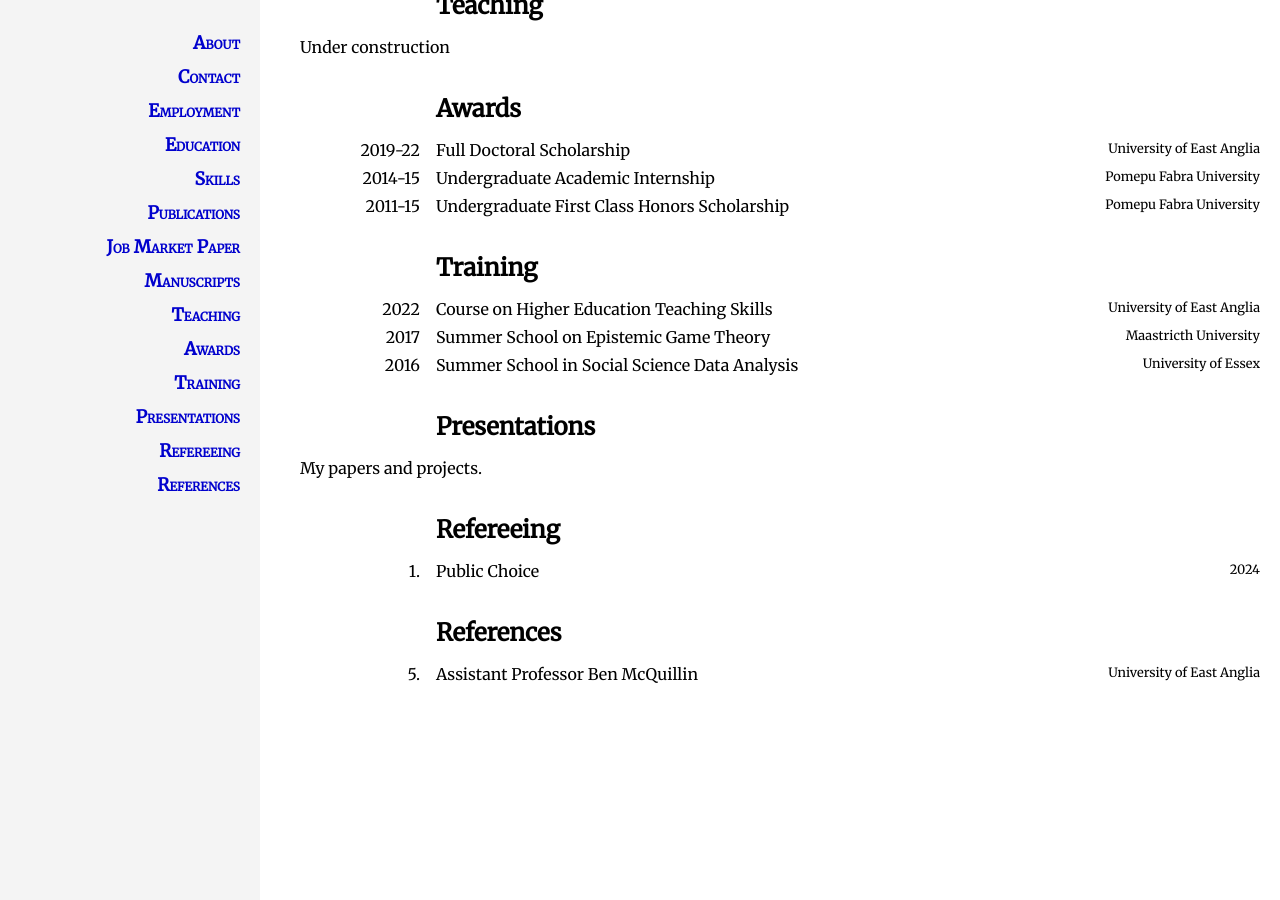
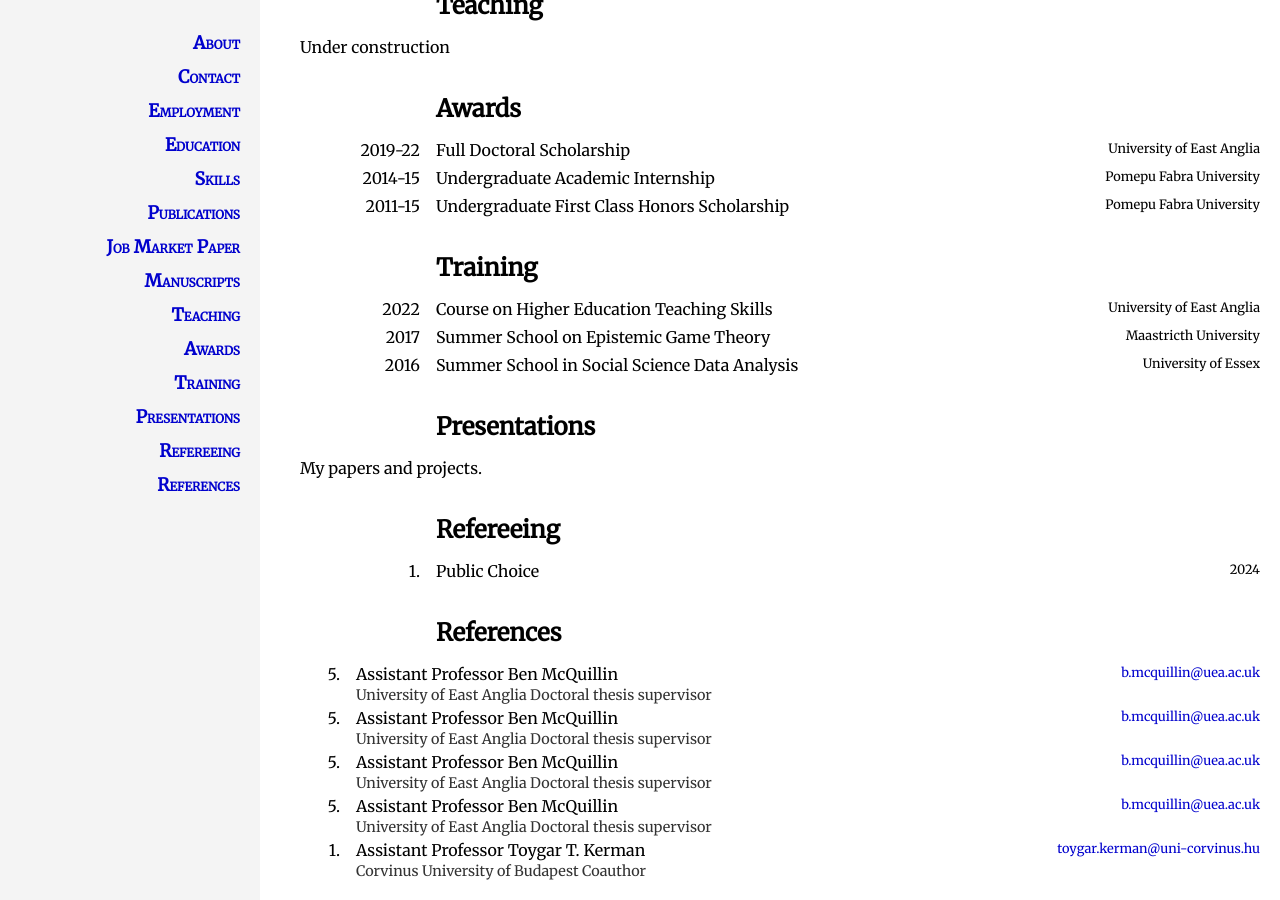
Before and after one commit to HectorHermidaRivera/hectorhermidarivera.github.io, a Jekyll site: the page built from index.md, in a window 1280 px wide and 900 px high, scrolled down 1503 px. Built offline with Jekyll 4.4.1, drawn with Linux system fonts in a browser that asks for light colours; before the commit the page ends 2207 px from its top, so only the background shows below that.

Commit message:
Update index.md

```diff
--- a/index.md
+++ b/index.md
@@ -187,12 +187,59 @@ My papers and projects.
 ## References
 <a id="references"></a>
 
-<div class="two-column">
+<div class="two-column-2rows">
   <div class="label">5.</div>
   <div class="value">
     <div class="fill-line">
       <span>Assistant Professor Ben McQuillin</span>
-      <span>University of East Anglia</span>
+      <span><a href="mailto:b.mcquillin@uea.ac.uk">b.mcquillin@uea.ac.uk</a></span>
+    </div>
+    <div class="second-row">
+      University of East Anglia Doctoral thesis supervisor
+    </div>
+  </div>
+
+  <div class="label">5.</div>
+  <div class="value">
+    <div class="fill-line">
+      <span>Assistant Professor Ben McQuillin</span>
+      <span><a href="mailto:b.mcquillin@uea.ac.uk">b.mcquillin@uea.ac.uk</a></span>
+    </div>
+    <div class="second-row">
+      University of East Anglia Doctoral thesis supervisor
+    </div>
+  </div>
+
+  <div class="label">5.</div>
+  <div class="value">
+    <div class="fill-line">
+      <span>Assistant Professor Ben McQuillin</span>
+      <span><a href="mailto:b.mcquillin@uea.ac.uk">b.mcquillin@uea.ac.uk</a></span>
+    </div>
+    <div class="second-row">
+      University of East Anglia Doctoral thesis supervisor
+    </div>
+  </div>
+
+  <div class="label">5.</div>
+  <div class="value">
+    <div class="fill-line">
+      <span>Assistant Professor Ben McQuillin</span>
+      <span><a href="mailto:b.mcquillin@uea.ac.uk">b.mcquillin@uea.ac.uk</a></span>
+    </div>
+    <div class="second-row">
+      University of East Anglia Doctoral thesis supervisor
+    </div>
+  </div>
+
+  <div class="label">1.</div>
+  <div class="value">
+    <div class="fill-line">
+      <span>Assistant Professor Toygar T. Kerman</span>
+      <span><a href="toygar.kerman@uni-corvinus.hu">toygar.kerman@uni-corvinus.hu</a></span>
+    </div>
+    <div class="second-row">
+      Corvinus University of Budapest Coauthor
     </div>
   </div>
 </div>
```
